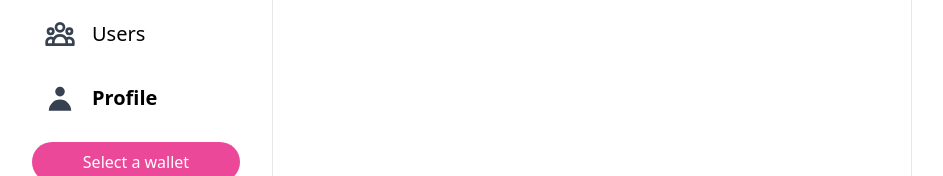
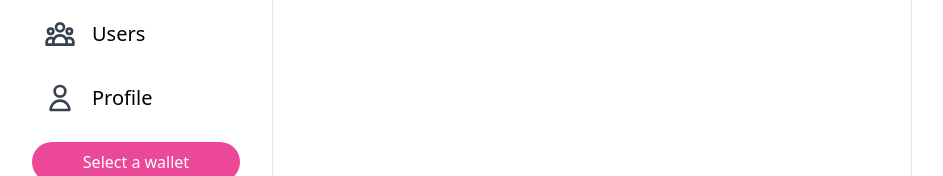
Before and after one commit to a-dagnicourt/solana-twitter-react, a Next.js app in the folder app/: page /topics in a window 1280 px wide. Shown: the part 234-410 px from the top of the page, without its empty margins (176-1119 px from the left). Built offline with nearby package versions, Linux system fonts and the light colour scheme.

Commit message:
feat: update topics page

```diff
--- a/app/components/Sidebar.jsx
+++ b/app/components/Sidebar.jsx
@@ -129,11 +129,11 @@ export default function Sidebar() {
         <Link href="/profile">
           <a
             className={
-              (router.pathname == '/topics' ? 'font-bold ' : '') +
+              (router.pathname == '/profile' ? 'font-bold ' : '') +
               'inline-flex items-center space-x-4 rounded-full p-3 hover:bg-gray-100 md:w-full'
             }
           >
-            {router.pathname == '/topics' ? (
+            {router.pathname == '/profile' ? (
               <svg
                 v-if="isActive"
                 xmlns="http://www.w3.org/2000/svg"
--- a/app/components/TweetForm.jsx
+++ b/app/components/TweetForm.jsx
@@ -6,12 +6,7 @@ import { useSlug, useCountCharacterLimit } from '../utils/'
 import { sendTweet } from '../pages/api/send-tweet'
 
 export default function TweetForm({ added, forcedTopic }) {
-  const {
-    register,
-    handleSubmit,
-    watch,
-    formState: { errors },
-  } = useForm()
+  const { register, handleSubmit, watch } = useForm()
   const onSubmit = (data) => send(data)
 
   // Form data.
@@ -28,6 +23,7 @@ export default function TweetForm({ added, forcedTopic }) {
 
   // Permissions.
   const [connected, setConnected] = useState(true) // TODO: Check connected wallet.
+  const canTweet = watch('content') && characterLimit > 0
 
   // Actions.
   const send = async (data) => {
@@ -88,9 +84,9 @@ export default function TweetForm({ added, forcedTopic }) {
 
               {/* <!-- Tweet button. --> */}
               <button
-                disabled={errors.content}
+                disabled={!canTweet}
                 className={
-                  (!errors.content
+                  (canTweet
                     ? 'bg-pink-500 '
                     : 'cursor-not-allowed bg-pink-300 ') +
                   'rounded-full px-4 py-2 font-semibold text-white'
--- a/app/pages/topics/index.jsx
+++ b/app/pages/topics/index.jsx
@@ -3,6 +3,7 @@ import { useSlug } from '../../utils'
 import TweetSearch from '../../components/TweetSearch'
 import { useRouter } from 'next/router'
 import { useEffect, useState } from 'react'
+import { fetchTweets } from '../api/fetch-tweets'
 import TweetForm from '../../components/TweetForm'
 import TweetList from '../../components/TweetList'
 
@@ -18,29 +19,23 @@ export default function Topics() {
 
   // Actions.
   const search = () => {
-    router.push(`/topics/?search=${slugTopic}`, { shallow: true })
+    router.push(`/topics/?search=${slugTopic}`, undefined, { shallow: true })
     setViewedTopic(slugTopic)
   }
 
   const fetchTopicTweets = async () => {
-    if (slugTopic === viewedTopic) return
-    try {
-      setLoading(true)
-      const fetchedTweets = await fetchTweets()
-      setTweets(fetchedTweets)
-    } finally {
-      setLoading(false)
+    if (slugTopic === viewedTopic) {
+      await fetchTweets()
+        .then((fetchedTweets) => setTweets(fetchedTweets))
+        .finally(() => setLoading(false))
     }
   }
-
-  const addTweet = (tweet) => tweets.push(tweet)
+  const addTweet = (tweet) => setTweets([...tweets, tweet])
 
   // Router hooks.
   useEffect(() => {
     fetchTopicTweets()
-  }, [viewedTopic])
-  console.log(topic)
-  console.log(viewedTopic)
+  }, [topic])
   return (
     <Base>
       <TweetSearch
```
